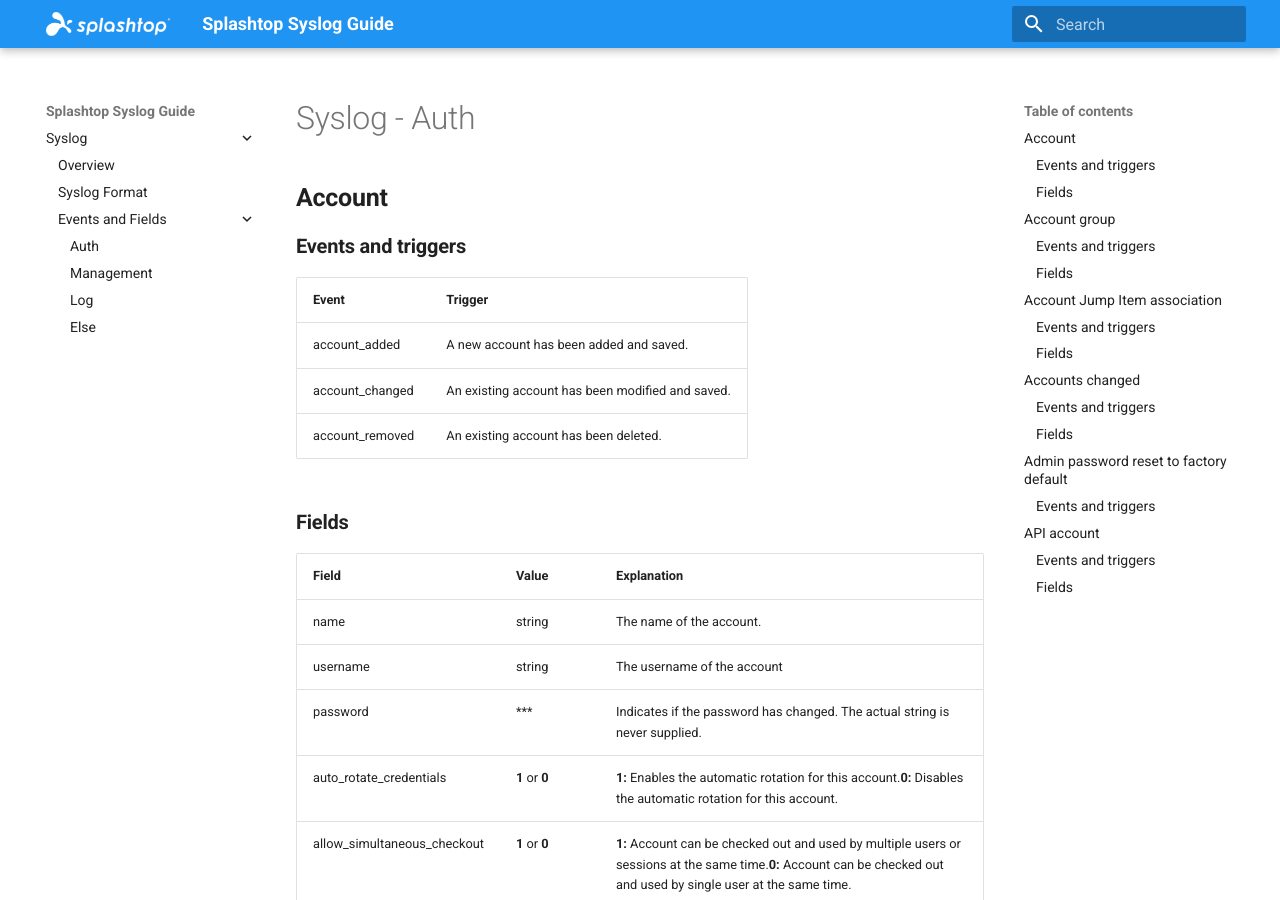
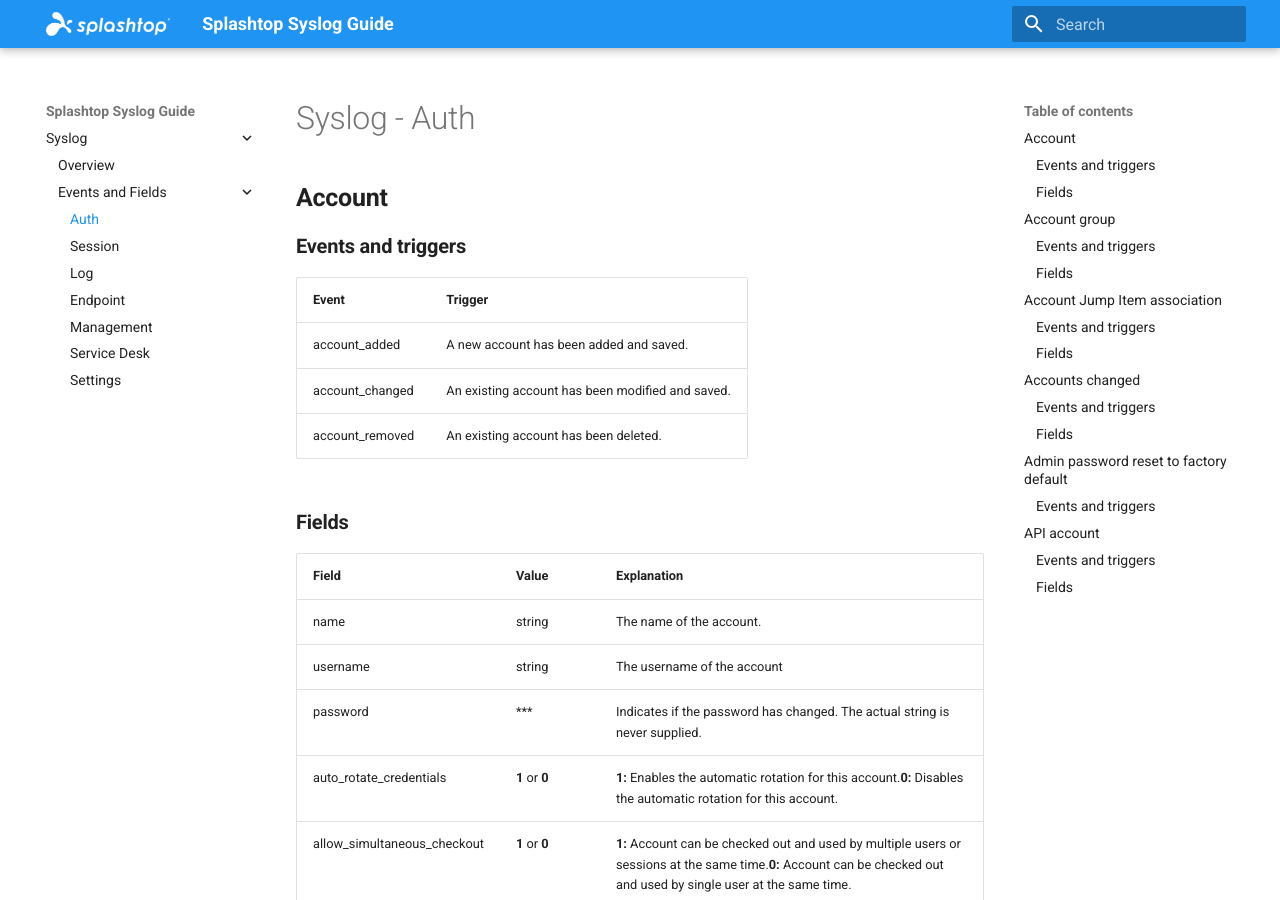
Before and after one commit to SplashtopInc/OnPrem-Syslog-Guide, an MkDocs documentation site: the page built from docs/category/auth.md, in a window 1280 px wide and 900 px high. Built offline with MkDocs 1.6.1 and Material for MkDocs 9.7.7, drawn with Linux system fonts in a browser that asks for light colours.

Commit message:
Update mkdocs.yml

```diff
--- a/mkdocs.yml
+++ b/mkdocs.yml
@@ -16,13 +16,15 @@
 
 nav:
   - Syslog:
-      - Overview: syslog-events.md
-      - Syslog Format: events/syslog-format.md
+      - Overview: index.md
       - Events and Fields:
-          - Auth: events/Auth.md
-          - Management: events/Management.md
-          - Log: events/Log.md
-          - Else: events/Syslog events and fields.md
+          - Auth: category/auth.md
+          - Session: category/session.md
+          - Log: category/log.md
+          - Endpoint: category/endpoint.md
+          - Management: category/management.md
+          - Service Desk: category/service_desk.md
+          - Settings: category/settings.md
 
 markdown_extensions:
   - admonition
```
